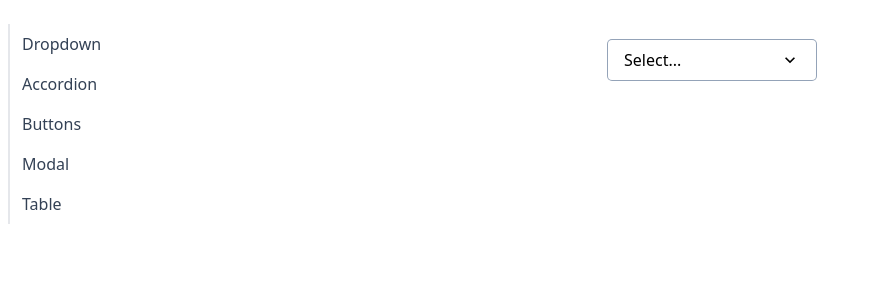
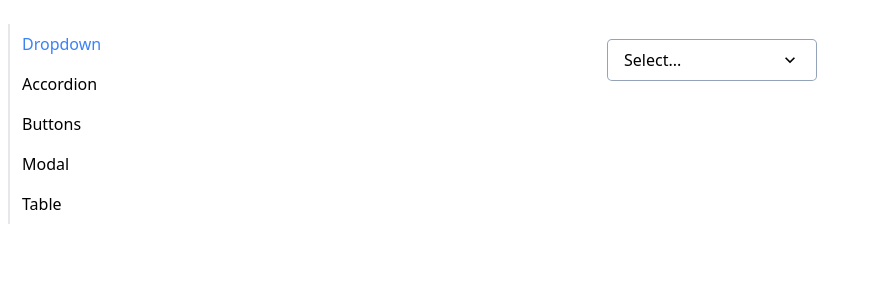
Before and after one commit to nath-Nipan-2022/navigation-project, a React (Vite) app: page / in a window 1280 px wide. Shown: the top 300 px of the page, without its empty margins (0-872 px from the left). Built offline with nearby package versions, Linux system fonts and the light colour scheme.

Commit message:
change classname

```diff
--- a/src/components/Link.jsx
+++ b/src/components/Link.jsx
@@ -15,7 +15,7 @@ function Link({ to, children, className, activeClassName }) {
   };
 
   const classes = classNames(
-    "text-slate-700 transition font-medium cursor-pointer",
+    "transition font-medium",
     className,
     // styling active link
     currentPath === to && activeClassName
```
